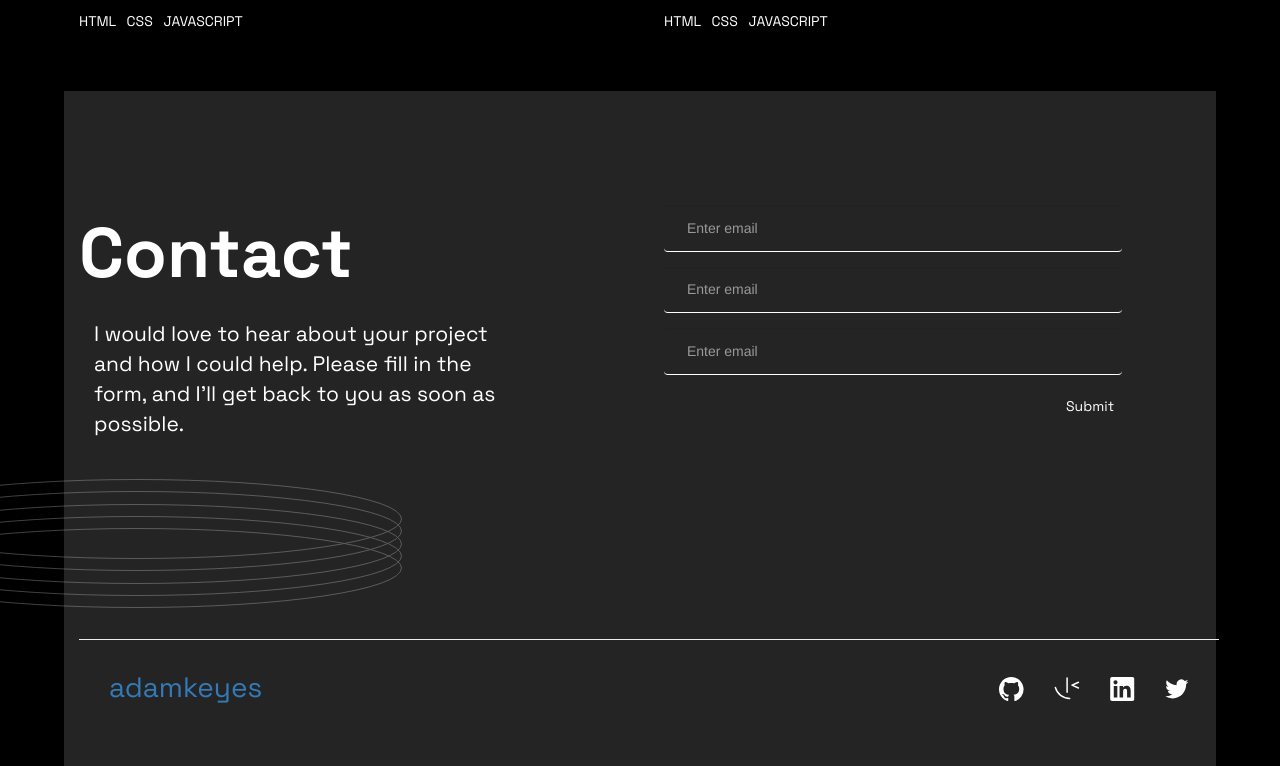
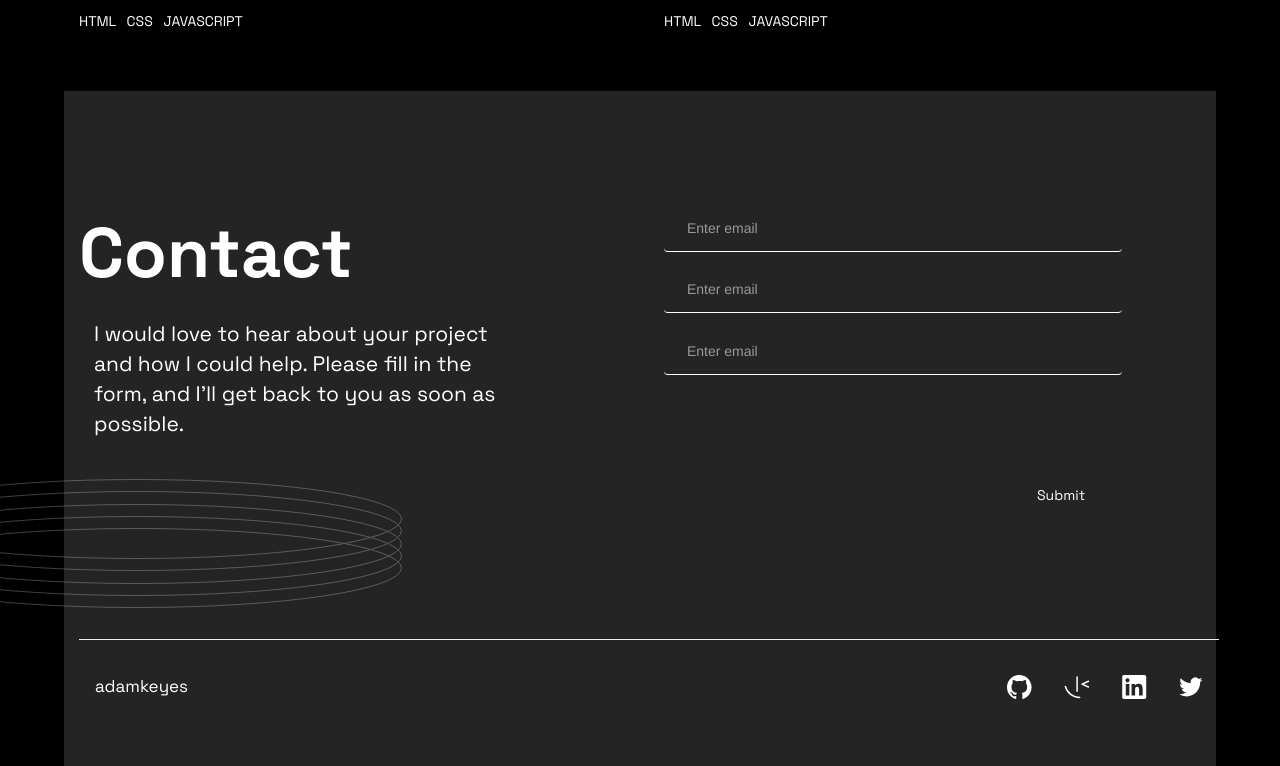
Before and after one commit to gulraizramzan/Gn-SecondAssignment, a plain HTML site: page index.html in a window 1280 px wide. Shown: the part 2718-3484 px from the top of the page. Drawn offline with nearby package versions, Linux system fonts and the light colour scheme.

Commit message:
first commit

```diff
--- a/index.html
+++ b/index.html
@@ -226,11 +226,11 @@
                 <input type="email" class="form-control" id="email" placeholder="Enter email">
               </div>
             </div>
-            <div class="form-group">
+            <!-- <div class="form-group">
               <div class="col-sm-offset-2 col-sm-2" style="left:50%">
                 <button type="submit" class="btn btn-default">Submit</button>
               </div>
-            </div>
+            </div> -->
 
           </form>
 
@@ -239,7 +239,12 @@
       </div>
       <br>
       <br>
-      <img src="./assets/images/pattern-rings.svg"  style="position: absolute; left: -10%;">
+      <div class="col-10">
+      <img src="./assets/images/pattern-rings.svg"  style="position: absolute; left: -10%;"></div>
+      <div class="form-group">
+        <div class="col-sm-offset-2 col-sm-2" style="left:65%">
+          <button type="submit" class="btn btn-default">Submit</button>
+        </div>
       <br>
       <br>
       <br>
@@ -248,7 +253,7 @@
       <br>
       <br>
       <hr >
-
+<!--
       <div class="container-fluid">
         <div class="navbar-header">
           <button
@@ -281,6 +286,15 @@
             </li>
           </ul>
         </div>
+      </div> -->
+      <div class="topnav">
+        <a class="active" href="#home">adamkeyes</a>
+        <div class="topnav-right">
+          <a href="#"><img src="./assets/images/icon-github.svg" /></a>
+          <a href="#"><img src="./assets/images/icon-frontend-mentor.svg" /></a>
+          <a href="#"><img src="./assets/images/icon-linkedin.svg" /></a>
+          <a href="#"><img src="./assets/images/icon-twitter.svg" /></a>
+        </div>
       </div>
     </div>
 
--- a/style.css
+++ b/style.css
@@ -178,3 +178,41 @@ font-family: 'Space Grotesk';
 line-height: 28px;
 font-family: 'Space Grotesk';
 }
+
+* Add a black background color to the top navigation */
+.topnav {
+    background-color: #333;
+    overflow: hidden;
+}
+
+/* Style the links inside the navigation bar */
+.topnav a {
+  float: left;
+  color: #f2f2f2;
+  text-align: center;
+  padding: 14px 16px;
+  text-decoration: none;
+  font-size: 17px;
+  font-family: 'Space Grotesk';
+}
+
+/* Change the color of links on hover */
+/* .topnav a:hover {
+  background-color: #ddd;
+  color: black;
+} */
+
+/* Add a color to the active/current link */
+.topnav a.active {
+  /* background-color: #04AA6D; */
+  color: white;
+}
+
+/* Right-aligned section inside the top navigation */
+.topnav-right {
+  float: right;
+}
+
+.form-group{
+  width: auto;
+}
```
